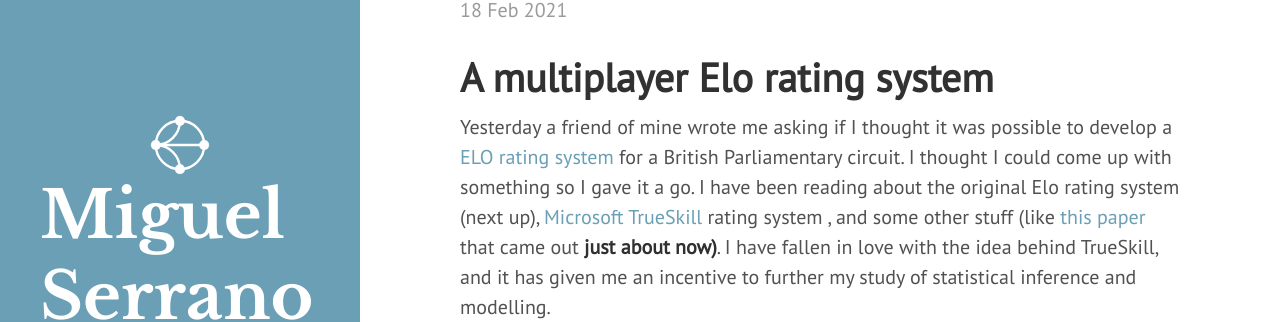
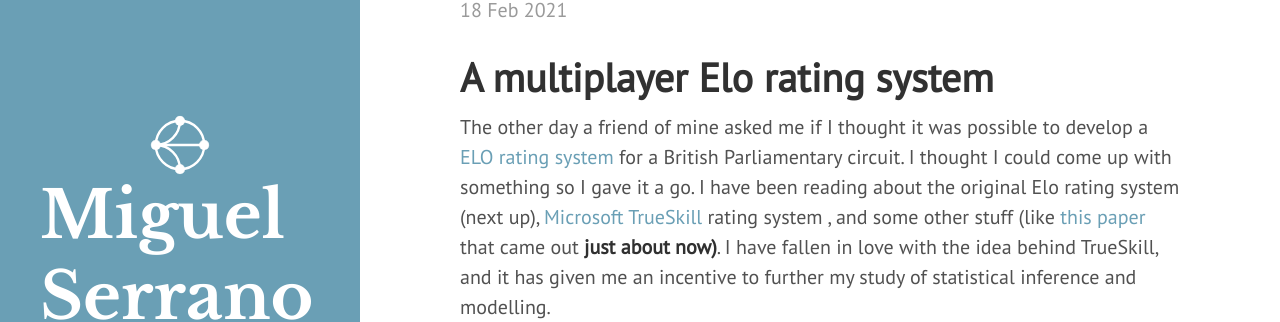
Before and after one commit to homomorfismo/blog, a Jekyll site: the page built from _posts/2021-02-18-multiplayer-elo.md, in a window 1280 px wide and 900 px high. Shown: the part 135-457 px from the top of the window. Built offline with Jekyll 4.4.1, drawn with Linux system fonts in a browser that asks for light colours; our own code applies the rules of GitHub Pages for plain Markdown files; formulas are drawn with MathJax 3; a script that is not in the unit is left out.

Commit message:
Update 2021-02-18-multiplayer-elo.md

```diff
--- a/_posts/2021-02-18-multiplayer-elo.md
+++ b/_posts/2021-02-18-multiplayer-elo.md
@@ -1,6 +1,6 @@
 # A multiplayer Elo rating system
 
-Yesterday a friend of mine wrote me asking if I thought it was possible to develop a [ELO rating system](https://en.wikipedia.org/wiki/Elo_rating_system) for a British Parliamentary circuit. I thought I could come up with something so I gave it a go. I have been reading about the original Elo rating system (next up), [Microsoft TrueSkill](https://www.microsoft.com/en-us/research/project/trueskill-ranking-system/) rating system , and some other stuff (like [this paper](https://arxiv.org/abs/2101.00400) that came out **just about now)**. I have fallen in love with the idea behind TrueSkill, and it has given me an incentive to further my study of statistical inference and modelling.
+The other day a friend of mine asked me if I thought it was possible to develop a [ELO rating system](https://en.wikipedia.org/wiki/Elo_rating_system) for a British Parliamentary circuit. I thought I could come up with something so I gave it a go. I have been reading about the original Elo rating system (next up), [Microsoft TrueSkill](https://www.microsoft.com/en-us/research/project/trueskill-ranking-system/) rating system , and some other stuff (like [this paper](https://arxiv.org/abs/2101.00400) that came out **just about now)**. I have fallen in love with the idea behind TrueSkill, and it has given me an incentive to further my study of statistical inference and modelling.
 
 When one first thinks about the problem, combining pairwise comparisons is the immediate idea that they want to test. As I had done some digging, I knew that it did not work (see [this post](https://www.gautamnarula.com/rating/)). But lucky for me, I read an article[^gaceta] about a year ago that was just perfect for this problem, and leads to an easy generalization of the Elo system for a specific type of set-up: games for $n$ players and just $1$ winner are subject to this type of model. The idea is an immediate mixture of two ingredients: the original Elo rating system and a piece of mathematics called Analytic Hierarchy Process (AHP). Needless to say, this does not solve the problem my friend posed me, because a BP debate is a $4$ player competition with $4$ results, but that will come (maybe) in its own time.
 
```
